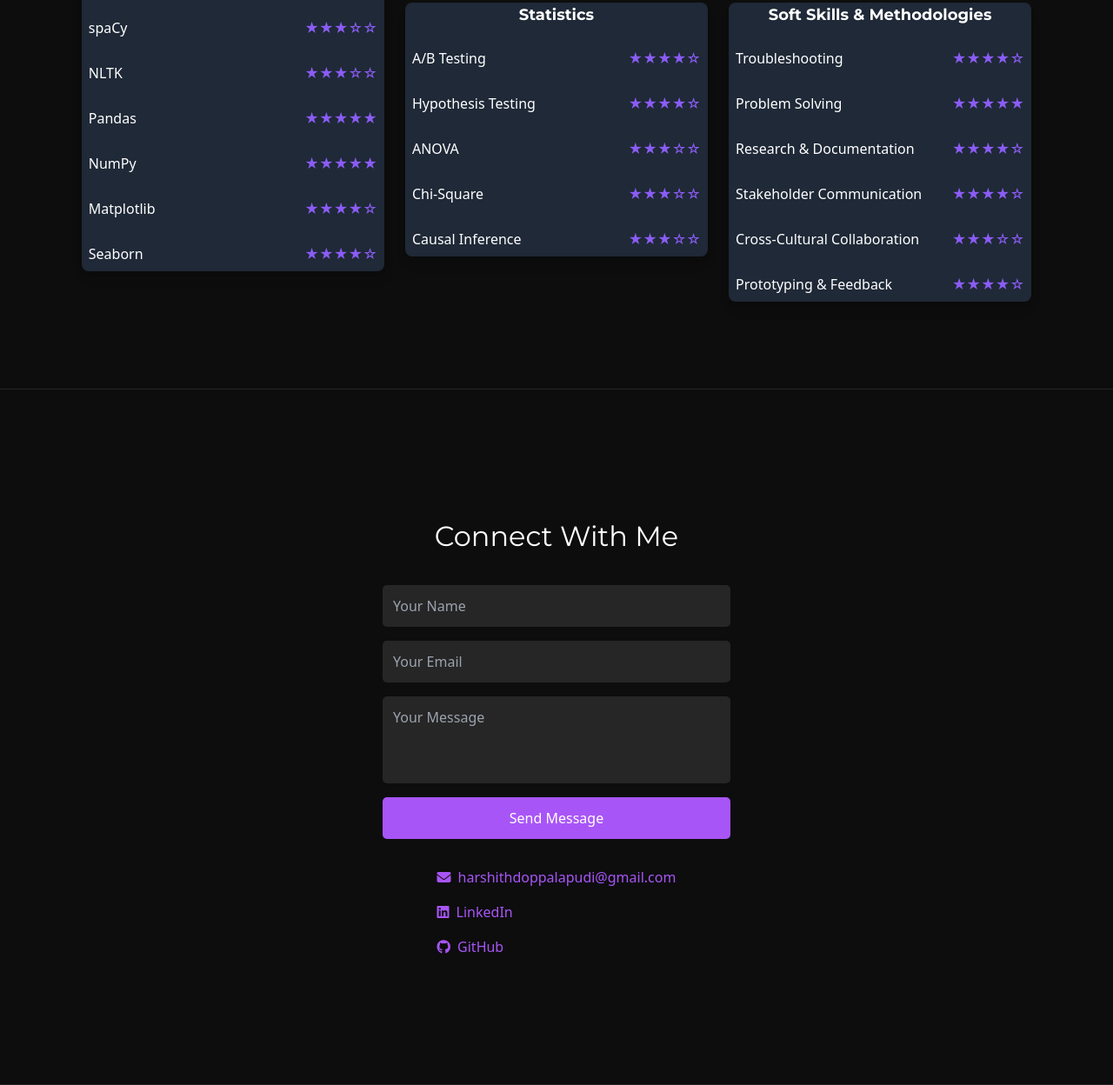
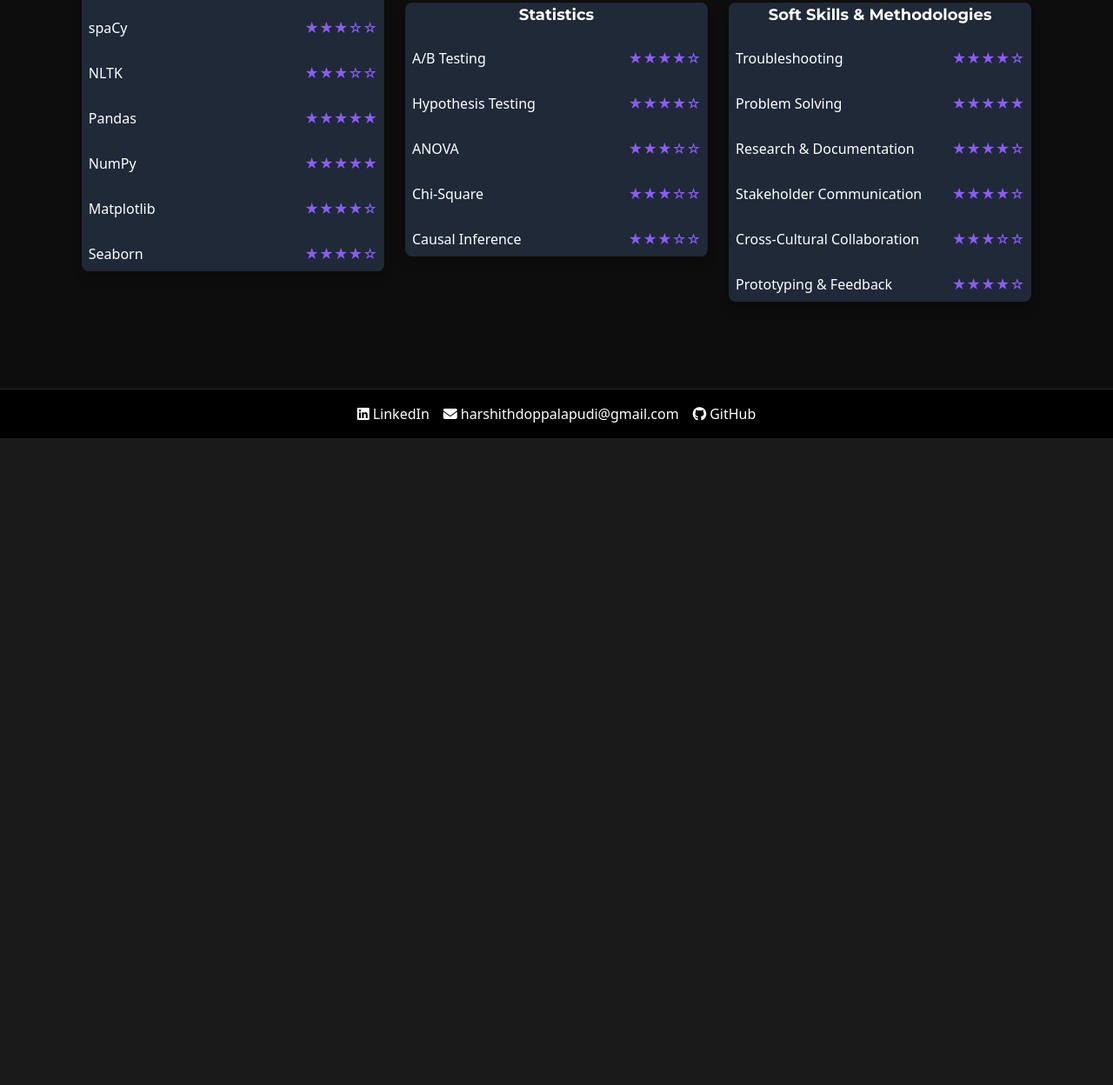
Before and after one commit to D-Harshith/harshithdoppalapudi.github.io, a plain HTML site: page index.html in a window 1280 px wide. Shown: the part 6063-7311 px from the top of the page at 87% size. After the commit the page ends 6567 px from the top, so only its background shows below. Drawn offline with nearby package versions, Linux system fonts and the light colour scheme.

Commit message:
Update index.html

```diff
--- a/index.html
+++ b/index.html
@@ -524,22 +524,13 @@
         </div>
     </section>
 
-    <section id="connect" class="section connect">
-        <h2>Connect With Me</h2>
-        <div class="connect-content">
-            <form class="contact-form" action="mailto:harshithdoppalapudi@gmail.com" method="post" enctype="text/plain">
-                <input type="text" name="name" placeholder="Your Name" required>
-                <input type="email" name="email" placeholder="Your Email" required>
-                <textarea name="message" placeholder="Your Message" required></textarea>
-                <button type="submit">Send Message</button>
-            </form>
-            <div class="connect-links">
-                <p><a href="mailto:harshithdoppalapudi@gmail.com"><i class="fas fa-envelope"></i> harshithdoppalapudi@gmail.com</a></p>
-                <p><a href="https://www.linkedin.com/in/doppalapudi-harshith-27abd/" target="_blank"><i class="fab fa-linkedin"></i> LinkedIn</a></p>
-                <p><a href="https://github.com/D-Harshith" target="_blank"><i class="fab fa-github"></i> GitHub</a></p>
-            </div>
+    <div id="connect" class="bg-black py-4">
+        <div class="container mx-auto flex justify-center items-center space-x-4 text-white">
+            <a href="https://www.linkedin.com/in/doppalapudi-harshith-27abd/" target="_blank" class="hover:text-purple-400 transition-colors"><i class="fab fa-linkedin mr-1"></i>LinkedIn</a>
+            <a href="mailto:harshithdoppalapudi@gmail.com" class="hover:text-purple-400 transition-colors"><i class="fas fa-envelope mr-1"></i>harshithdoppalapudi@gmail.com</a>
+            <a href="https://github.com/D-Harshith" target="_blank" class="hover:text-purple-400 transition-colors"><i class="fab fa-github mr-1"></i>GitHub</a>
         </div>
-    </section>
+    </div>
 
     <script src="script.js"></script>
 </body>
```
